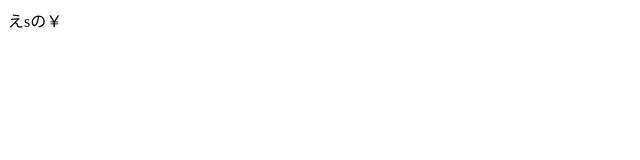
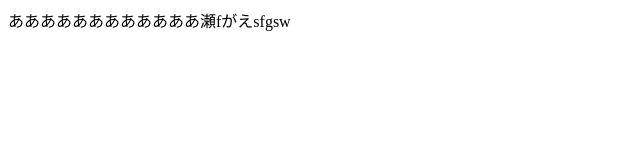
Before and after one commit to ichi1251/yesGit, a plain HTML site: page index.html in a window 1280 px wide. Shown: the whole page, without its empty margins (0-640 px from the left). Drawn offline with Linux system fonts and the light colour scheme.

Commit message:
Revert "ああああ"
This reverts commit 2f0d1f7a4339ed33dd01813e3fddf322f199d42c.

```diff
--- a/index.html
+++ b/index.html
@@ -7,6 +7,6 @@
     <title>Document</title>
 </head>
 <body>
-    えsの￥
+    ああああああああああああ瀬fがえsfgsw
 </body>
 </html>
```
